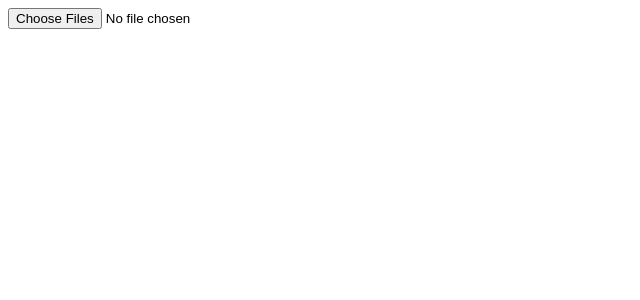
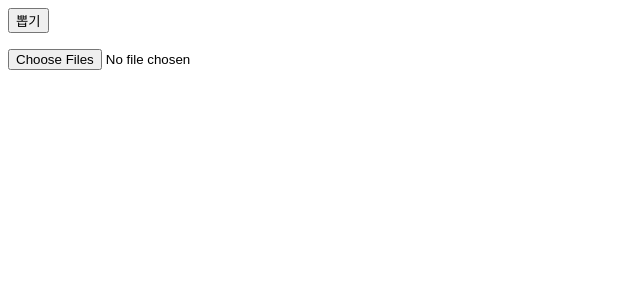
Before and after one commit to uussong/ppopkki, a React (Vite) app: page / in a window 1280 px wide. Shown: the top 300 px of the page, without its empty margins (0-640 px from the left). Built offline with nearby package versions, Linux system fonts and the light colour scheme; the HTML template or start-up script is replaced by a standard one.

Commit message:
feat: react-to-print 활용한 인쇄 기능 구현

```diff
--- a/package.json
+++ b/package.json
@@ -12,7 +12,8 @@
   },
   "dependencies": {
     "react": "^18.2.0",
-    "react-dom": "^18.2.0"
+    "react-dom": "^18.2.0",
+    "react-to-print": "^2.15.1"
   },
   "devDependencies": {
     "@types/react": "^18.2.66",
--- a/src/App.tsx
+++ b/src/App.tsx
@@ -1,9 +1,14 @@
+import { useRef } from 'react'
+import PrintController from './components/printController/PrintController'
 import ImageController from './components/imageController/ImageController'
 
 function App() {
+  const printRef = useRef(null)
+
   return (
     <>
-      <ImageController />
+      <PrintController printRef={printRef} />
+      <ImageController printRef={printRef} />
     </>
   )
 }
--- a/src/components/imageController/ImageController.tsx
+++ b/src/components/imageController/ImageController.tsx
@@ -1,13 +1,17 @@
-import { useState } from 'react'
+import { MutableRefObject, useState } from 'react'
 import ImageInput from './ImageInput'
 import ImageList from './ImageList'
 
-function ImageController() {
+interface ImageControllerProps {
+  printRef: MutableRefObject<null>
+}
+
+function ImageController({ printRef }: ImageControllerProps) {
   const [imgList, setImgList] = useState<string[]>([])
 
   return (
     <section>
-      {imgList && <ImageList imgList={imgList} />}
+      <ImageList printRef={printRef} imgList={imgList} />
       <ImageInput
         setImgList={(imgList) => {
           setImgList((prevData) => [...prevData, ...imgList])
--- a/src/components/imageController/ImageList.tsx
+++ b/src/components/imageController/ImageList.tsx
@@ -1,14 +1,19 @@
+import { MutableRefObject } from 'react'
+
 interface ImageListProps {
+  printRef: MutableRefObject<null>
   imgList: string[]
 }
 
-function ImageList({ imgList }: ImageListProps) {
+function ImageList({ printRef, imgList }: ImageListProps) {
   return (
-    <>
+    <ul ref={printRef}>
       {imgList.map((img, idx) => (
-        <img key={idx} src={img} />
+        <li>
+          <img key={idx} src={img} />
+        </li>
       ))}
-    </>
+    </ul>
   )
 }
 
--- /dev/null
+++ b/src/components/printController/PrintButton.tsx
@@ -0,0 +1,9 @@
+interface PrintButtonProps {
+  handlePrint: () => void
+}
+
+function PrintButton({ handlePrint }: PrintButtonProps) {
+  return <button onClick={handlePrint}>뽑기</button>
+}
+
+export default PrintButton
--- /dev/null
+++ b/src/components/printController/PrintController.tsx
@@ -0,0 +1,21 @@
+import { MutableRefObject } from 'react'
+import { useReactToPrint } from 'react-to-print'
+import PrintButton from './PrintButton'
+
+interface PrintControllerProps {
+  printRef: MutableRefObject<null>
+}
+
+function PrintController({ printRef }: PrintControllerProps) {
+  const handlePrint = useReactToPrint({
+    content: () => printRef.current,
+  })
+
+  return (
+    <section>
+      <PrintButton handlePrint={handlePrint} />
+    </section>
+  )
+}
+
+export default PrintController
```
Also changed, not shown: 1 other file (tests, documents, lock files or other folders).
